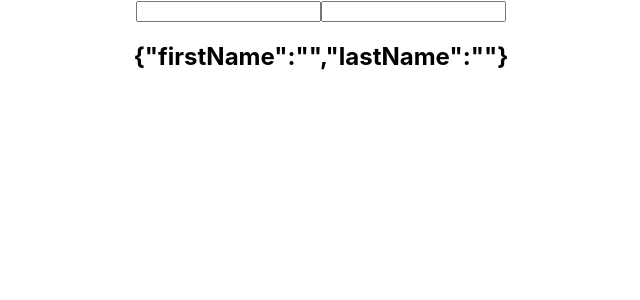
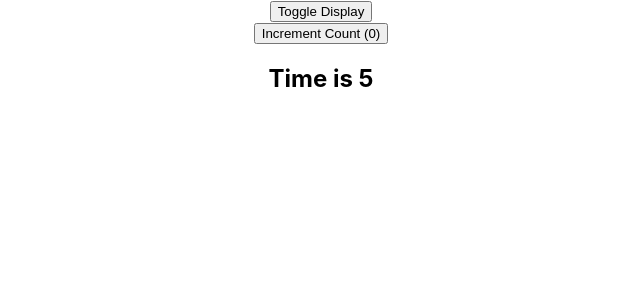
Before and after one commit to FullstackSammy/gitpod-react, a React (Create React App) app in the folder my-app/: page / in a window 1280 px wide. Shown: the top 300 px of the page, without its empty margins (319-959 px from the left). Built offline with nearby package versions, Linux system fonts and the light colour scheme.

Commit message:
Added UseEffectCounterContainer.js

```diff
--- a/my-app/src/App.js
+++ b/my-app/src/App.js
@@ -1,9 +1,11 @@
 import "./App.css";
-import UseStateWithObjects from "./components/UseStateWithObjects";
+import UseEffectCounter from "./components/UseEffectCounter";
+import UseEffectCounterContainer from "./components/UseEffectCounterContainer";
+
 
 function App() {
   return <div className="App">
-      <UseStateWithObjects />
+      <UseEffectCounterContainer />
     </div>;
 }
 
--- /dev/null
+++ b/my-app/src/components/UseEffectCounter.js
@@ -0,0 +1,35 @@
+import React, { useState, useEffect } from 'react'
+
+function UseEffectCounter() {
+    const [count, setCount] = useState(0);
+    const [time, setTime] = useState(0);
+
+    useEffect(() => {
+        document.title = count;
+    }, [count]);
+
+    useEffect(() => {
+        console.log('Creating timer');
+        const interval = setInterval(() => {
+            console.log('interval executed')
+            setTime(time => time + 1);
+        }, 1000);
+        return () => {
+            console.log('cleaning up')
+            clearInterval(interval);
+        }
+    }, [])
+
+  return (
+    <div>
+        <button onClick={
+            () => setCount(count => count +1)
+        }>
+            Increment Count ({count})
+        </button>
+        <h2>Time is {time}</h2>
+    </div>
+  )
+}
+
+export default UseEffectCounter
--- /dev/null
+++ b/my-app/src/components/UseEffectCounterContainer.js
@@ -0,0 +1,19 @@
+import React, { useState } from 'react'
+import UseEffectCounter from './UseEffectCounter';
+
+function UseEffectCounterContainer() {
+    const [display, setDisplay] = useState(true);
+  return (
+    <div>
+        <button onClick={ () => {
+            setDisplay(!display)
+        } }>
+            Toggle Display
+        </button>
+
+        {display && <UseEffectCounter/>}
+    </div>
+  )
+}
+
+export default UseEffectCounterContainer
--- a/my-app/src/components/UseStateWithObjects.js
+++ b/my-app/src/components/UseStateWithObjects.js
@@ -10,6 +10,7 @@
                     type="text"
                     value={name.firstName}
                     onChange={e => setName({
+                        ...name,
                         firstName: e.target.value
                     })}
                 />
@@ -17,6 +18,7 @@
                     type="text"
                     value={name.lastName}
                     onChange={e => setName({
+                        ...name,
                         lastName: e.target.value
                     })}
                 />
```
Also changed, not shown: my-app/src/components/ClassCounter.js (+19 -17 lines).
